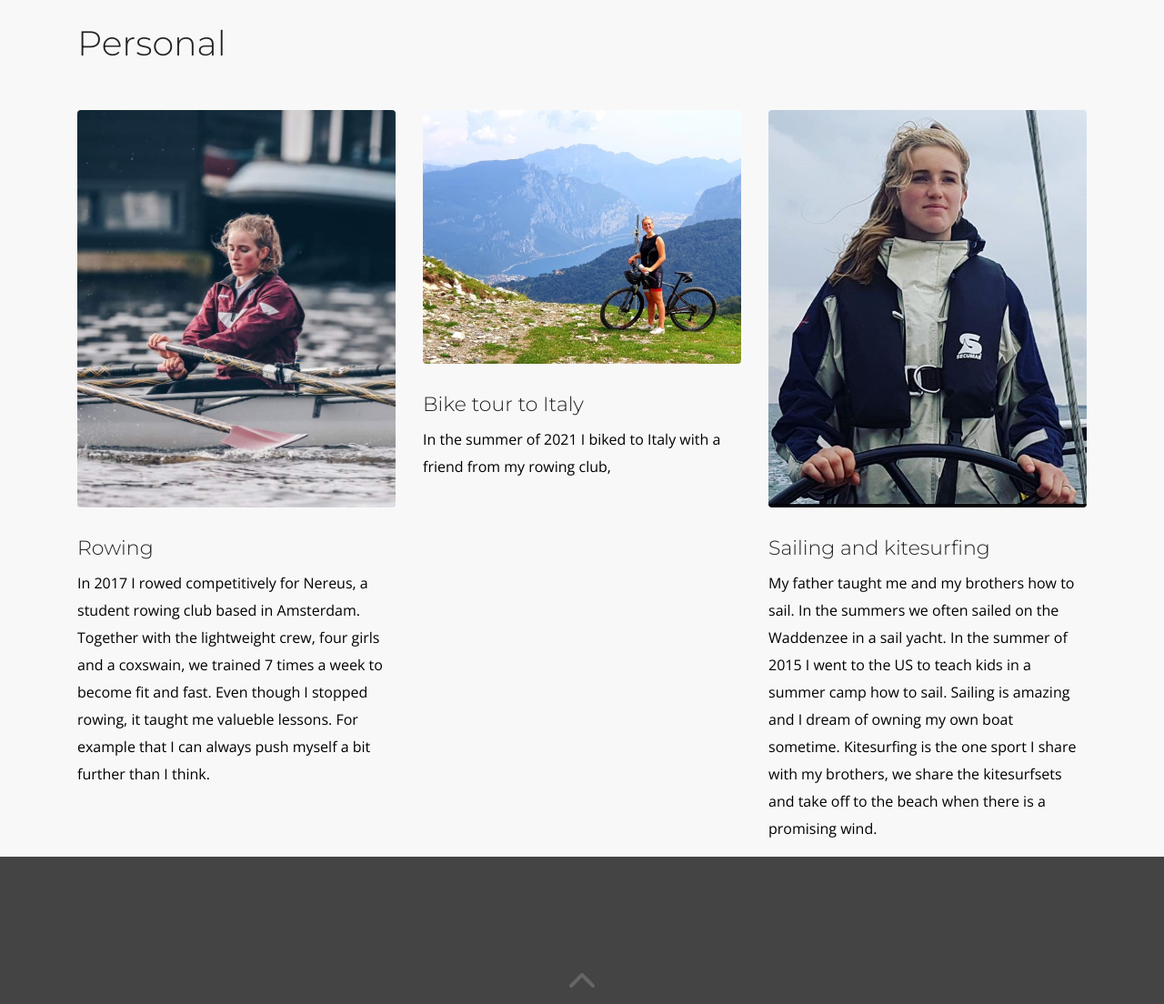
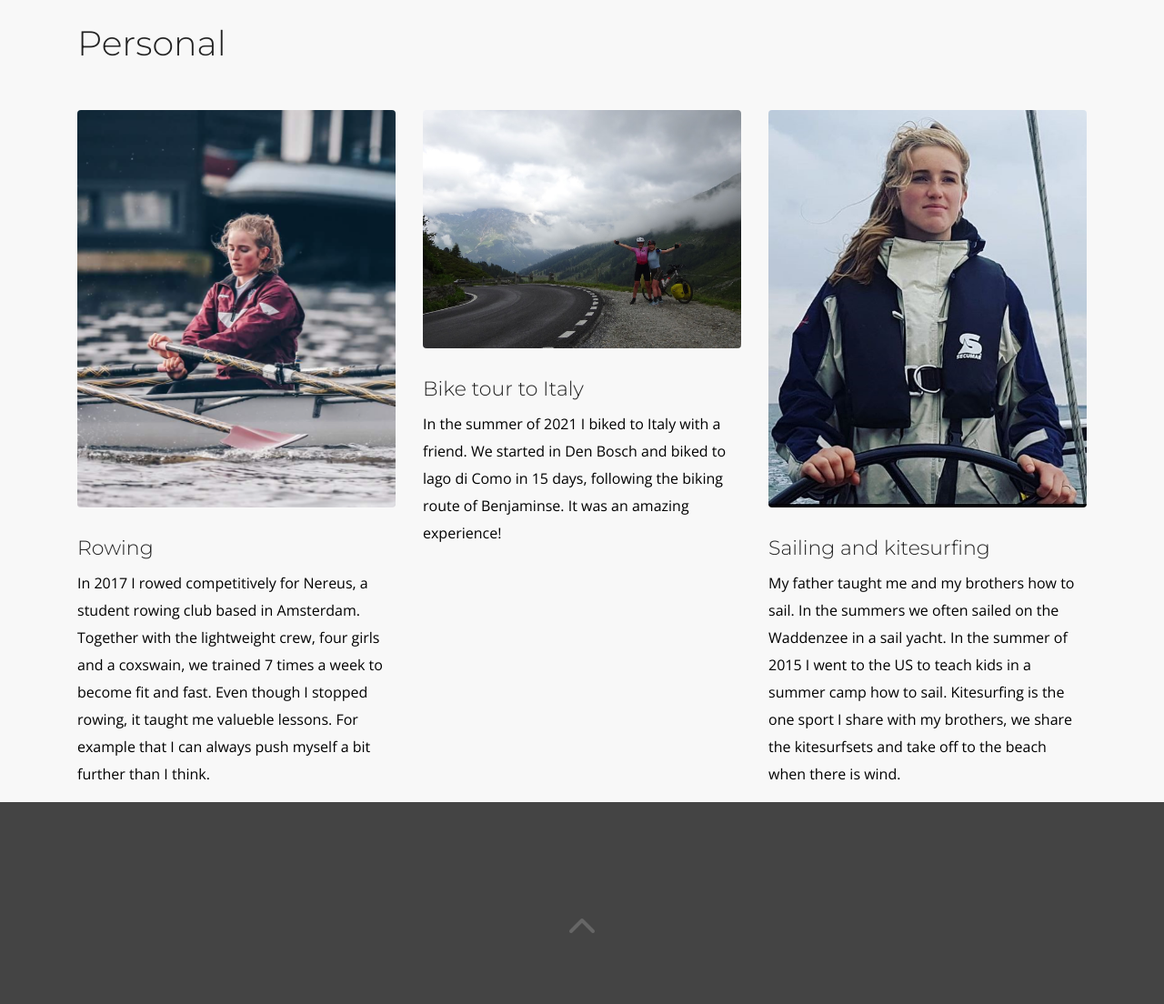
Before and after one commit to louky123/mywebsite, a plain HTML site: page index.html in a window 1280 px wide. Shown: the part 2560-3664 px from the top of the page at 91% size. Drawn offline with nearby package versions, Linux system fonts and the light colour scheme.

Commit message:
Update index.html

```diff
--- a/index.html
+++ b/index.html
@@ -323,11 +323,11 @@ Thesis: <a href = "http://www.ubvu.vu.nl/pub/fulltext/scripties/27_2603804_0.pdf
                     </div>
                     <div class="col-md-4 portfolio-box wow fadeInDown">
 	                	<div class="portfolio-box-image">
-	                		<img src="assets/img/backgrounds/fiets4.JPG" alt="" data-at2x="assets/img/backgrounds/fiets4.JPG">
+	                		<img src="assets/img/backgrounds/fiets met lin.JPG" alt="" data-at2x="assets/img/backgrounds/fiets met lin.JPG">
 	                	</div>
                 		<h3>Bike tour to Italy</h3>
 
-                		<p>In the summer of 2021 I biked to Italy with a friend from my rowing club,
+                		<p>In the summer of 2021 I biked to Italy with a friend. We started in Den Bosch and biked to lago di Como in 15 days, following the biking route of Benjaminse. It was an amazing experience!
                 		 </p>
                     </div>
                     <div class="col-md-4 portfolio-box wow fadeInUp">
@@ -337,7 +337,7 @@ Thesis: <a href = "http://www.ubvu.vu.nl/pub/fulltext/scripties/27_2603804_0.pdf
                 		<h3>Sailing and kitesurfing</h3>
 
                 		<p>My father taught me and my brothers how to sail. In the summers we often sailed on the Waddenzee in a sail yacht. In the summer of 2015 I went to the US to teach kids in a summer camp how to sail.
-                		Sailing is amazing and I dream of owning my own boat sometime. Kitesurfing is the one sport I share with my brothers, we share the kitesurfsets and take off to the beach when there is a promising wind.</p>
+                		Kitesurfing is the one sport I share with my brothers, we share the kitesurfsets and take off to the beach when there is wind.</p>
                     </div>
 	            </div>
 
```
